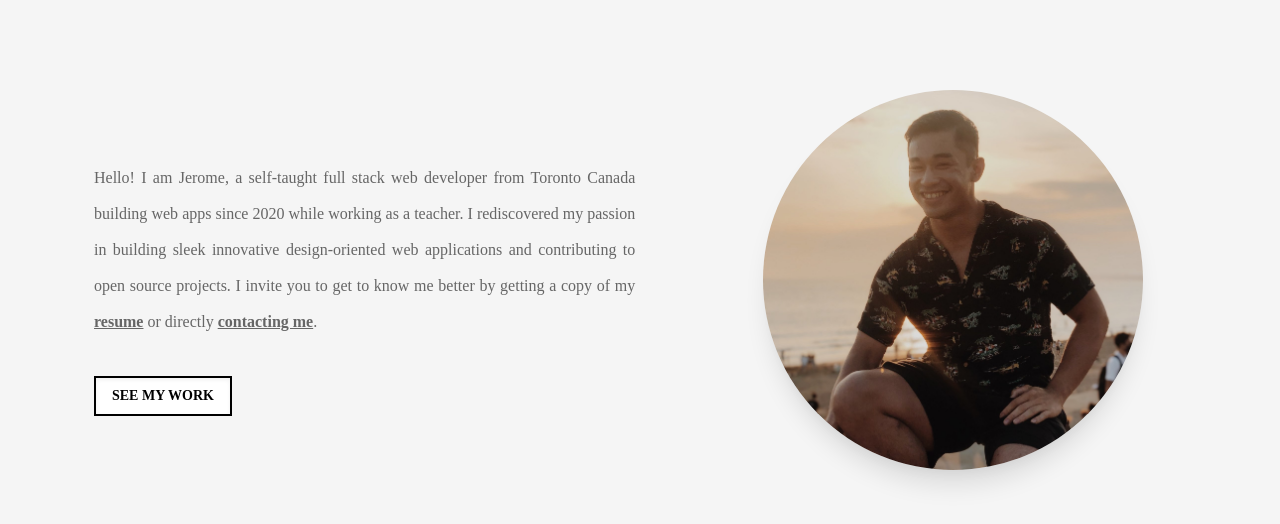
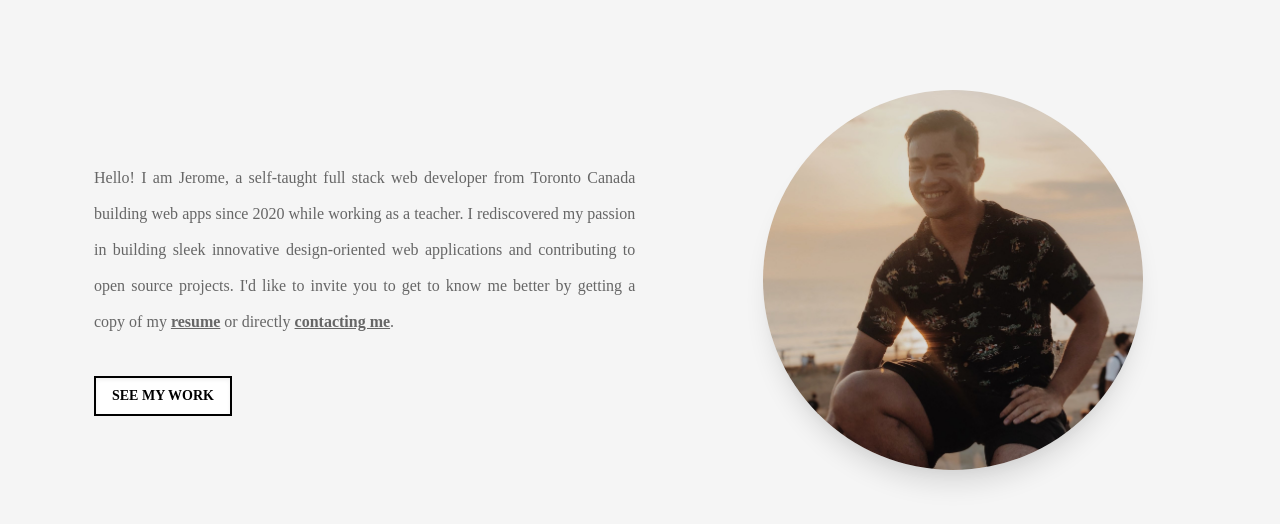
Before and after one commit to synerjay/jerometo.com, a Gatsby site: page / in a window 1280 px wide. Shown: the part 96-620 px from the top of the page. Built offline with nearby package versions, Linux system fonts and the light colour scheme; Gatsby itself is replaced by a stand-in of ours; some packages are replaced by stand-ins of ours.

Commit message:
changed intro with grammar correction

```diff
--- a/src/components/Layout.js
+++ b/src/components/Layout.js
@@ -9,9 +9,6 @@ export default function Layout({ children }) {
     <div className="layout">
       <Navbar />
       <div className="content">{children}</div>
-      {/* <footer>
-        <p>Copyright 2021 Synerjay Web Technologies</p>
-      </footer> */}
     </div>
   )
 }
--- a/src/pages/index.js
+++ b/src/pages/index.js
@@ -26,8 +26,8 @@ export default function Home({ data }) {
               Toronto Canada building web apps since 2020 while working as a
               teacher. I rediscovered my passion in building sleek innovative
               design-oriented web applications and contributing to open source
-              projects. I invite you to get to know me better by getting a copy
-              of my{" "}
+              projects. I'd like to invite you to get to know me better by
+              getting a copy of my{" "}
               <a
                 href="resume.pdf"
                 target="_blank"
```
